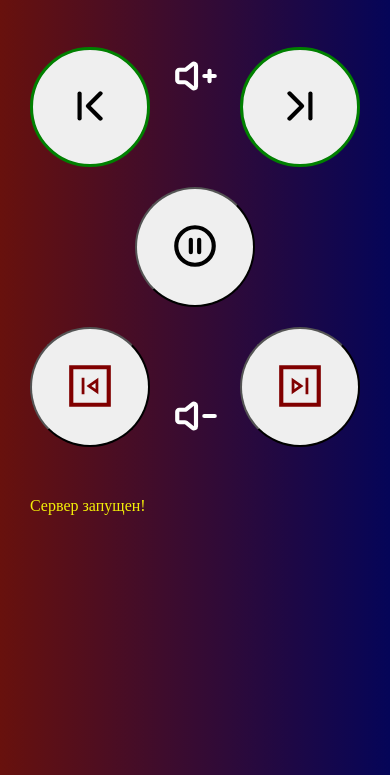
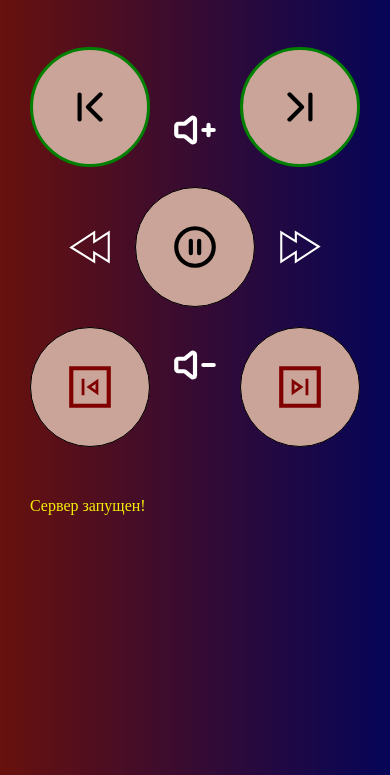
Before and after one commit to Pavel-Parkhomenko/RemoteApp, a website: page index.html in a window 390 px wide. Shown: the part 69-844 px from the top of the page. Drawn offline with Linux system fonts and the light colour scheme.

Commit message:
add remind function

```diff
--- a/command.txt
+++ b/command.txt
@@ -1 +1 @@
-next
+rewind-right
--- a/index.html
+++ b/index.html
@@ -1,5 +1,6 @@
 <!DOCTYPE html>
 <html lang="en">
+
 <head>
 	<meta charset="UTF-8">
 	<meta name="viewport" content="width=device-width, initial-scale=1.0">
@@ -12,7 +13,14 @@
 			align-items: center;
 			justify-content: center;
 		}
-        .box1, .box2, .box3 {
+
+		button {
+			border: 1px solid black;
+		}
+
+		.box1,
+		.box2,
+		.box3 {
 			display: flex;
 			flex-direction: column;
 			width: 100%;
@@ -21,24 +29,26 @@
 			justify-content: space-between;
 		}
 
-				.box1 > button, .btn-pause, .box3 > button {
+		.box1>button:not(.btn-small),
+		.btn-pause,
+		.box3>button:not(.btn-small) {
 			width: 150px;
 			height: 150px;
 			border-radius: 50%;
 		}
 
-				.box1 > :first-child,  .box3 > :first-child{
+		.box3 .btn-small {
+			rotate: 180deg;
+		}
+
+		.box1> :first-child,
+		.box3> :first-child {
 			border: 3px solid green;
 		}
 
-				/* .box1 > button, .btn-pause {
-					margin-top: 10px;
-				} */
-
 		.box2 {
-					align-items: center;
-					justify-content: space-between;
 			margin: 0 10px 0 10px;
+			justify-content: space-evenly;
 		}
 
 		#log {
@@ -52,7 +62,10 @@
 		}
 
 		@media (max-width: 568px) {
-					.box1 > button, .btn-pause, .box3 > button  {
+
+			.box1>button:not(.btn-small),
+			.btn-pause,
+			.box3>button:not(.btn-small) {
 				width: 120px;
 				height: 120px;
 			}
@@ -64,6 +77,14 @@
 			.box3 {
 				margin-left: -25px;
 			}
+
+			.box2 .up {
+				margin-bottom: -25px;
+			}
+
+			.box2 .down {
+				margin-top: -25px;
+			}
 		}
 
 		img {
@@ -71,7 +92,7 @@
 			height: 50px;
 		}
 
-				.btn-volume {
+		.btn-small {
 			height: 60px;
 			width: 60px;
 			background-color: transparent;
@@ -81,10 +102,14 @@
 
 		button {
 			cursor: pointer;
+			display: flex;
+			align-items: center;
+			justify-content: center;
+			background-color: #caa498;
 		}
 
 		button:active {
-					background-color: #050558;
+			background-color: #8686e6;
 		}
 
 		.container h1 {
@@ -94,13 +119,17 @@
 		}
 	</style>
 </head>
+
 <body>
 	<div class="container">
 		<h1>Remote Control</h1>
 		<div class="main-box">
 			<div class="box1">
 				<button data-action="previous">
-						<img src="./img/prev_aud.svg" alt="prev aud" >
+					<img src="./img/prev_aud.svg" alt="prev aud">
+				</button>
+				<button class="btn-small" data-action="rewind-left">
+					<img src="./img/rewind.svg" alt="rewind-left">
 				</button>
 				<button data-action="prev-movie">
 					<img src="./img/prev_movie.svg" alt="prev">
@@ -108,20 +137,23 @@
 			</div>
 
 			<div class="box2">
-					<button class="btn-volume" data-action="volume-up">
+				<button class="btn-small up" data-action="volume-up">
 					<img src="./img/volume-up.svg" alt="vol.up">
 				</button>
 				<button class="btn-pause" data-action="pause">
 					<img class="icon-pause" src="./img/pause2.svg" alt="pause">
 				</button>
-					<button class="btn-volume" data-action="volume-down">
+				<button class="btn-small down" data-action="volume-down">
 					<img src="./img/volume-down.svg" alt="vol.down">
 				</button>
 			</div>
 
 			<div class="box3">
 				<button data-action="next">
-						<img src="./img/next_aud.svg" alt="next aud" >
+					<img src="./img/next_aud.svg" alt="next aud">
+				</button>
+				<button class="btn-small" data-action="rewind-right">
+					<img src="./img/rewind.svg" alt="rewind-right">
 				</button>
 				<button data-action="next-movie">
 					<img src="./img/next_movie.svg" alt="next">
@@ -132,10 +164,9 @@
 	</div>
 
 	<script>
-			document.querySelector('.container').addEventListener('click', function (event) {
+		document.querySelector('.container').addEventListener('click', function(event) {
 			const button = event.target.closest('button')
 			if (!button) return
-
 			const action = button.dataset.action
 			if (action) {
 				fetch(`/${action}`)
@@ -147,4 +178,5 @@
 		})
 	</script>
 </body>
+
 </html>
```
Also changed, not shown: server.js (+19 -31 lines), img/rewind.svg (added), 2 other files. Lines whose indentation alone changed are shown as unchanged.
